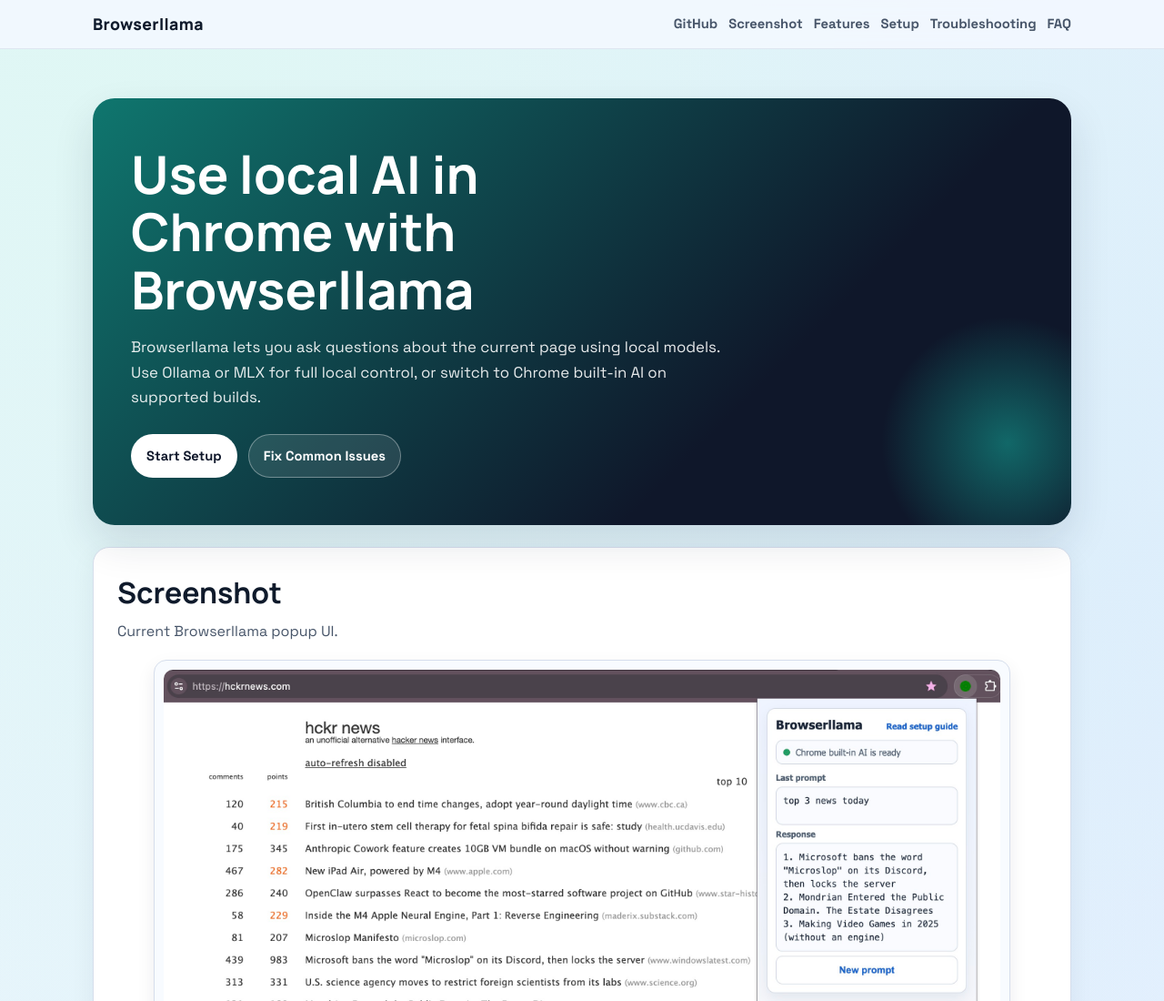
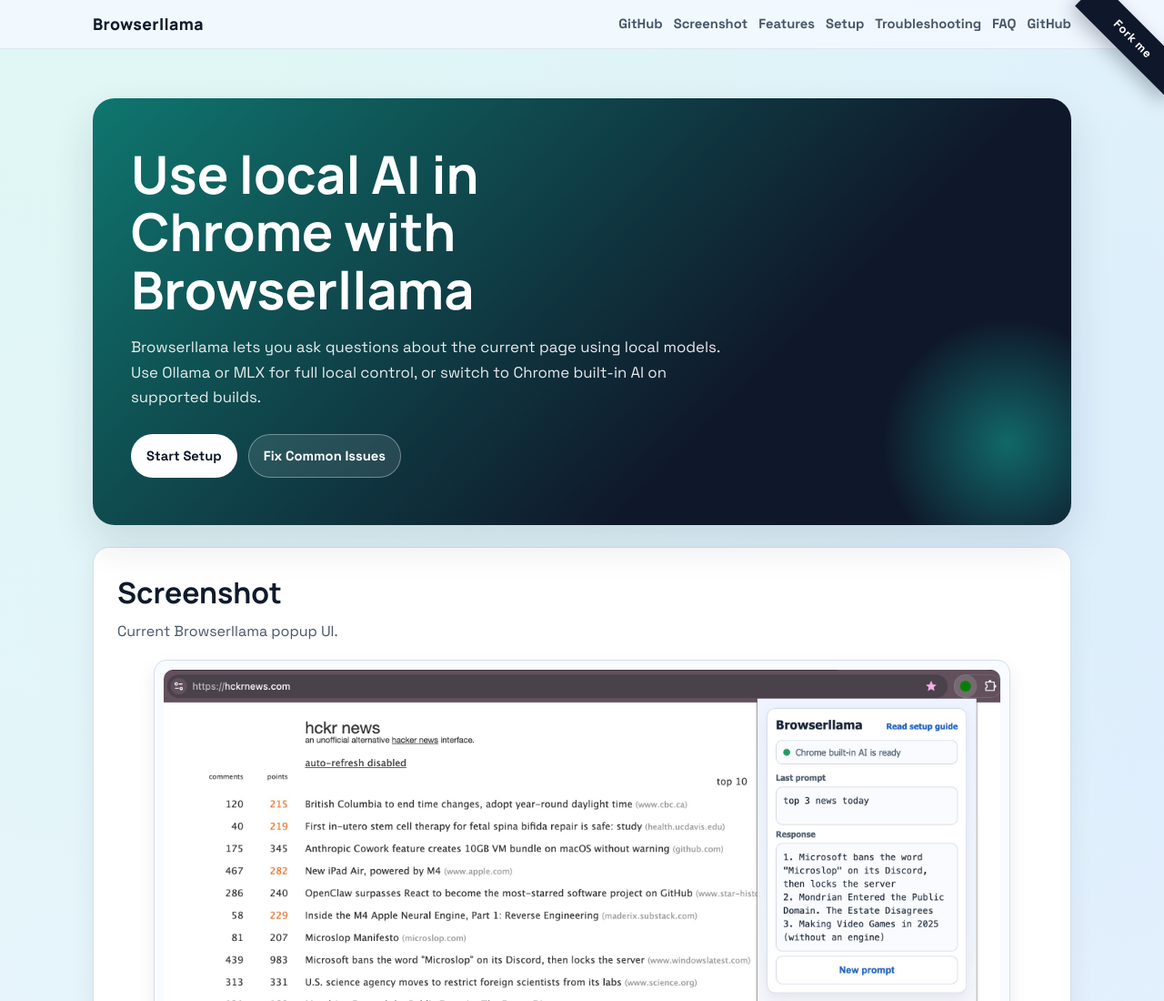
Before and after one commit to vmandic/browserllama, a browser extension: page index.html in a window 1280 px wide. Shown: the top 1100 px of the page at 91% size. Drawn offline with Linux system fonts and the light colour scheme.

Commit message:
docs: add GitHub link and fork ribbon

```diff
--- a/index.html
+++ b/index.html
@@ -101,6 +101,38 @@
         .nav a:hover,
         .nav a:focus-visible {
             color: var(--brand-strong);
+        }
+
+        .fork-ribbon {
+            position: fixed;
+            top: 0;
+            right: 0;
+            z-index: 20;
+            width: 140px;
+            height: 140px;
+            overflow: hidden;
+            pointer-events: none;
+        }
+
+        .fork-ribbon a {
+            position: absolute;
+            top: 24px;
+            right: -36px;
+            transform: rotate(45deg);
+            background: #0f172a;
+            color: #ffffff;
+            text-decoration: none;
+            padding: 8px 44px;
+            font-size: 0.82rem;
+            font-weight: 700;
+            letter-spacing: 0.04em;
+            box-shadow: 0 8px 20px rgba(15, 23, 42, 0.28);
+            pointer-events: auto;
+        }
+
+        .fork-ribbon a:focus-visible,
+        .fork-ribbon a:hover {
+            background: #115e59;
         }
 
         .hero {
@@ -302,9 +334,14 @@
                 <a href="#setup">Setup</a>
                 <a href="#troubleshooting">Troubleshooting</a>
                 <a href="#faq">FAQ</a>
+                <a href="https://github.com/vmandic/browserllama" target="_blank" rel="noopener noreferrer">GitHub</a>
             </nav>
         </div>
     </header>
+
+    <div class="fork-ribbon" aria-hidden="true">
+        <a href="https://github.com/vmandic/browserllama" target="_blank" rel="noopener noreferrer">Fork me</a>
+    </div>
 
     <main class="shell">
         <section class="hero" id="overview">
```
